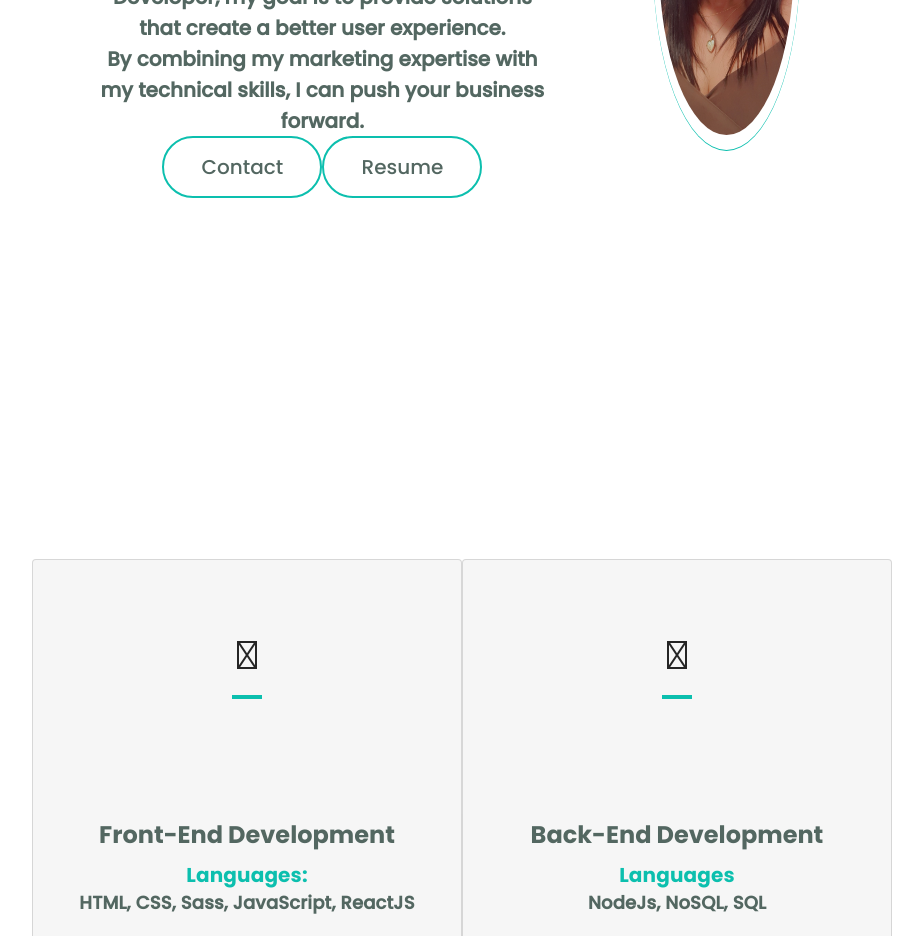
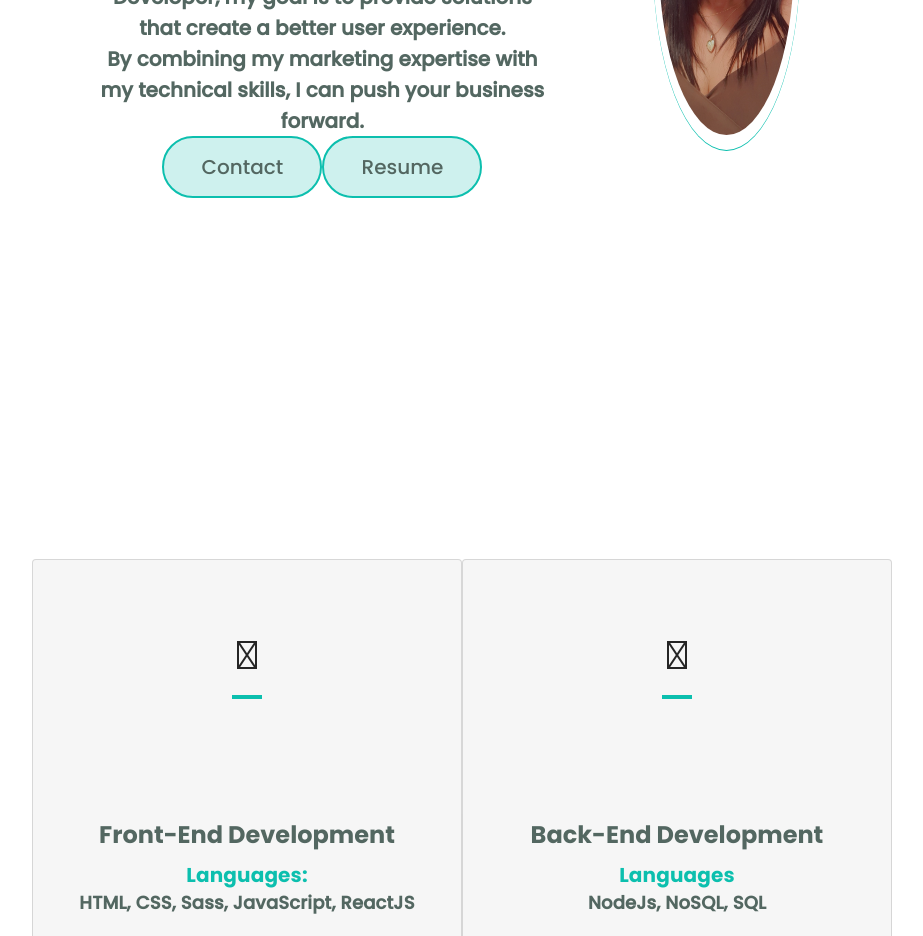
Before and after one commit to Eunnylans/Eunice_Portfolio, a React (Create React App) app: page / in a window 1280 px wide. Shown: the part 1260-2196 px from the top of the page, without its empty margins (162-1085 px from the left). Built offline with nearby package versions, Linux system fonts and the light colour scheme; a web font is replaced by a local one.

Commit message:
Updating About Component

```diff
--- a/src/styles/components/_aboutme.scss
+++ b/src/styles/components/_aboutme.scss
@@ -63,11 +63,11 @@
       border: 2px solid $aqua;
       font-size: $fontsize-largeText;
       font-family: "Poppins Medium";
-      background-color: $white;
+      background-color: #cef1ee;
       &:hover {
         margin: 0 0 0 28px;
         background-color: $aqua;
-        border-color: $darkgreen;
+        border-color: #cef1ee;
         color: $white;
       }
       &:active {
@@ -85,11 +85,11 @@
       font-family: "Poppins Medium";
       color: $darkgreen;
       border: 2px solid $aqua;
-      background-color: $white;
+      background-color: #cef1ee;
       &:hover {
         margin: 0 0 0 28px;
         background-color: $aqua;
-        border-color: $darkgreen;
+        border-color: #cef1ee;
         color: $white;
       }
       &:active {
```
